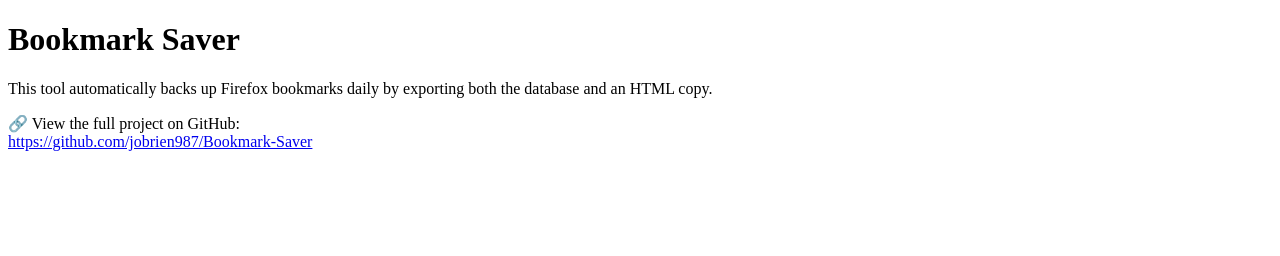
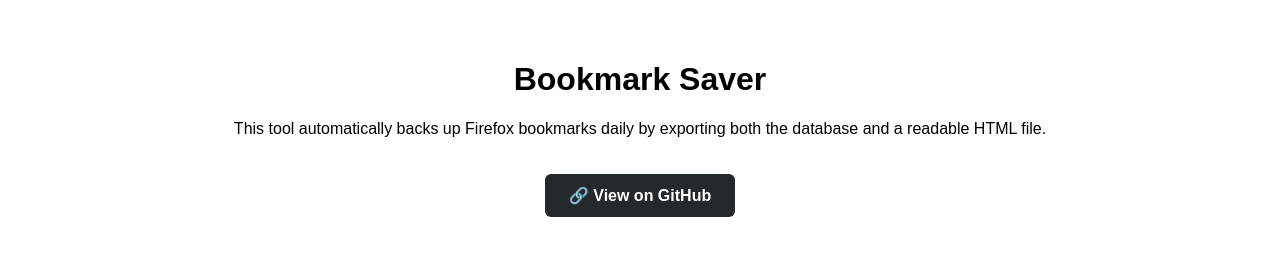
Before and after one commit to JOBrien987/Bookmark-Saver, a plain HTML site: page index.html in a window 1280 px wide. Drawn offline with Linux system fonts and the light colour scheme.

Commit message:
Update index.html

```diff
--- a/index.html
+++ b/index.html
@@ -17,16 +17,26 @@
   <meta name="twitter:card" content="summary_large_image" />
 </head>
 
-<body>
+<body style="font-family: sans-serif; text-align: center; padding: 2rem;">
+
   <h1>Bookmark Saver</h1>
-  <p>This tool automatically backs up Firefox bookmarks daily by exporting both the database and an HTML copy.</p>
+  <p>This tool automatically backs up Firefox bookmarks daily by exporting both the database and a readable HTML file.</p>
 
-  <p>
-    🔗 View the full project on GitHub:<br>
-    <a href="https://github.com/jobrien987/Bookmark-Saver" target="_blank">
-      https://github.com/jobrien987/Bookmark-Saver
-    </a>
-  </p>
+  <a href="https://github.com/jobrien987/Bookmark-Saver" target="_blank" style="
+    display: inline-block;
+    padding: 12px 24px;
+    margin-top: 20px;
+    background-color: #24292e;
+    color: white;
+    text-decoration: none;
+    border-radius: 6px;
+    font-size: 16px;
+    font-weight: bold;
+  ">
+    🔗 View on GitHub
+  </a>
+
 </body>
 
+
 </html>
```
